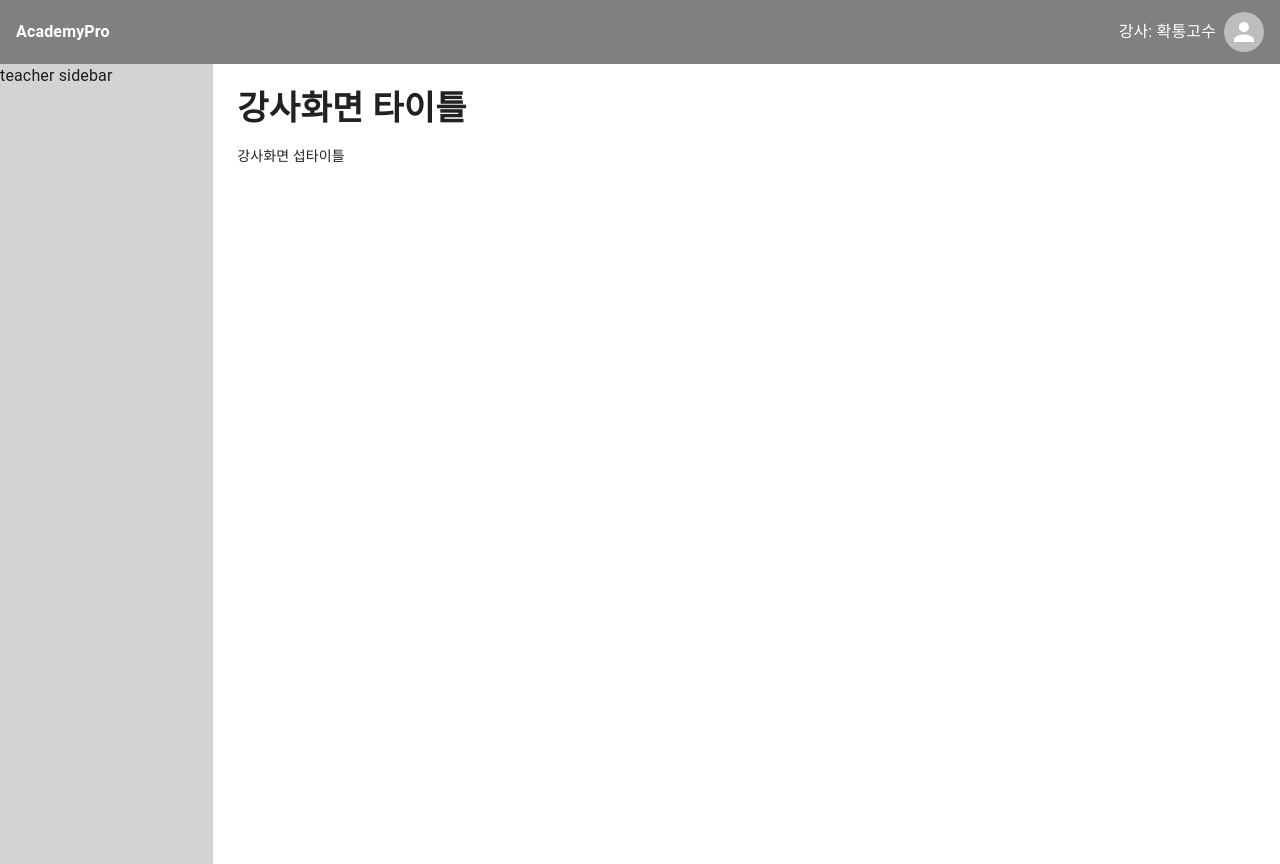
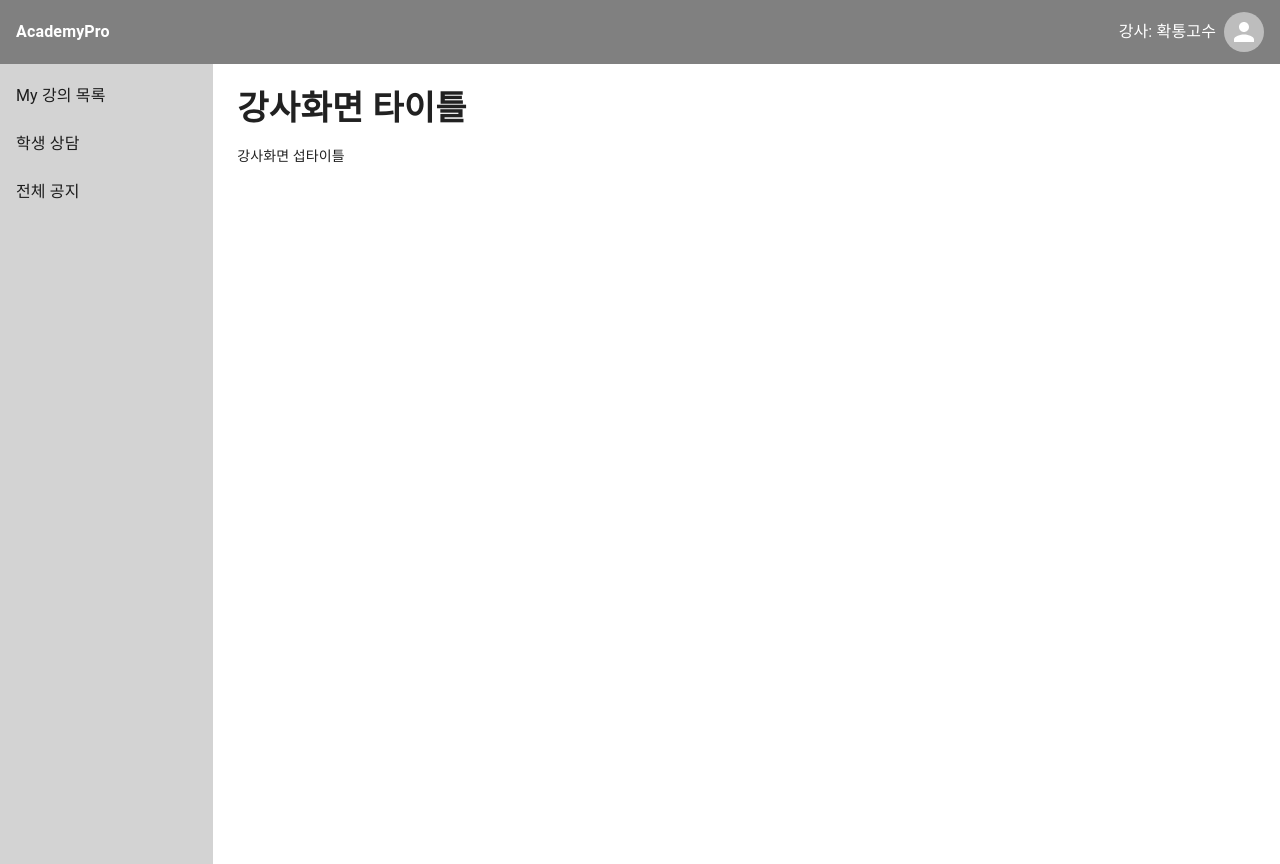
Before and after one commit to Academy-Diary/AcademyDiary_WEB, a React (Vite) app: page /teacher in a window 1280 px wide. Built offline with nearby package versions, Linux system fonts and the light colour scheme.

Commit message:
feat: 사이드바 완성

```diff
--- a/src/components/sidebar/teacherSidebar.jsx
+++ b/src/components/sidebar/teacherSidebar.jsx
@@ -1,6 +1,27 @@
 import React from 'react';
-import { Box } from '@mui/material';
+import { Box, List, ListItemButton, ListItemText } from '@mui/material';
+import { useNavigate } from 'react-router-dom';
 
 export default function TeacherSidebar() {
-  return <Box sx={{ backgroundColor: 'lightgrey', height: '100%' }}>teacher sidebar</Box>;
+  const navigate = useNavigate();
+  const items = [
+    { name: 'My 강의 목록', link: '/teacher/#' },
+    { name: '학생 상담', link: '/teacher/#' },
+    { name: '전체 공지', link: '/teacher/#' },
+  ];
+  return (
+    <Box sx={{ backgroundColor: 'lightgrey', height: '100%' }}>
+      <List>
+        {items.map((item) => (
+          <ListItemButton
+            onClick={() => {
+              navigate(item.link);
+            }}
+          >
+            <ListItemText>{item.name}</ListItemText>
+          </ListItemButton>
+        ))}
+      </List>
+    </Box>
+  );
 }
```
